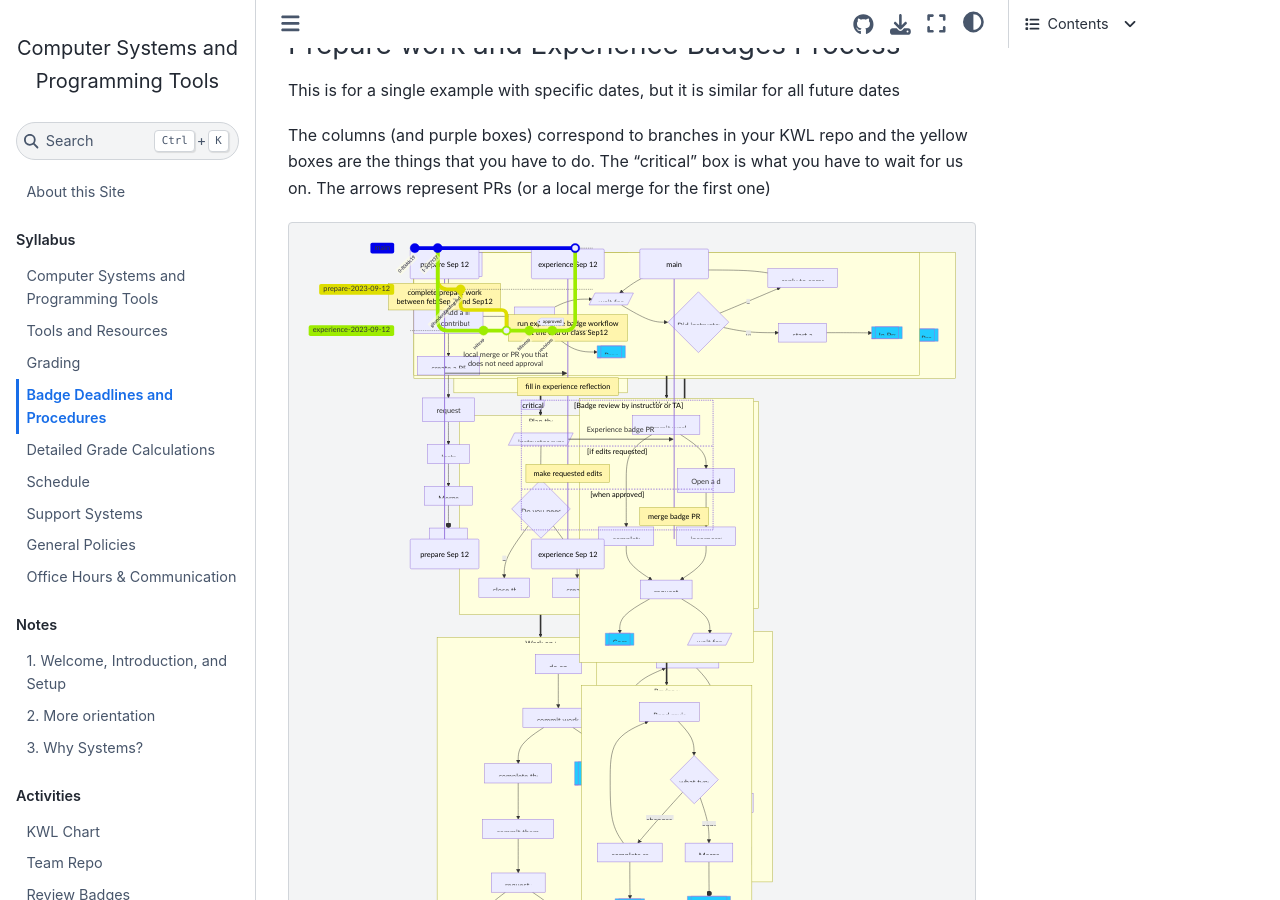
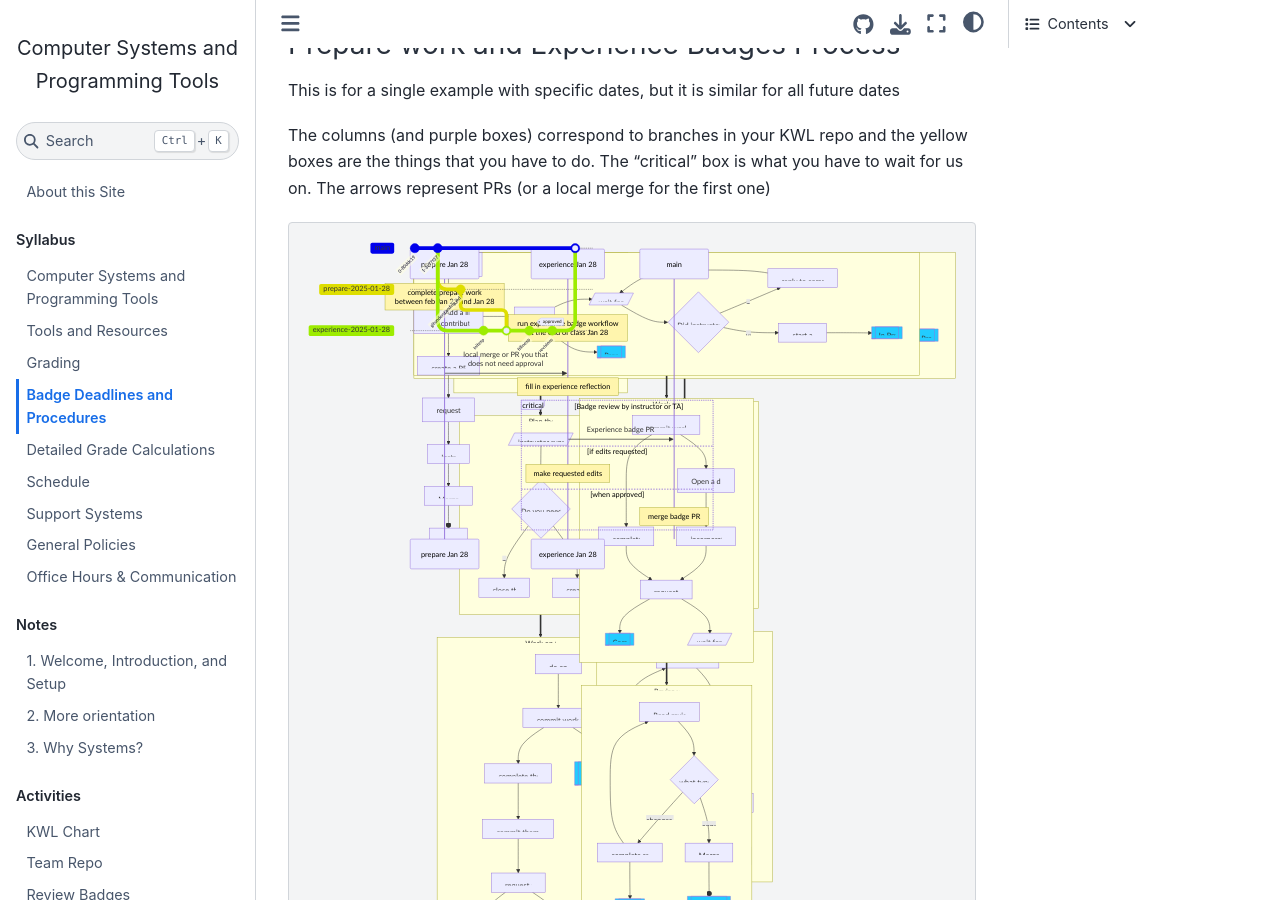
Before and after one commit to compsys-progtools/spring2025, a Jupyter Book: the page built from syllabus/badges.md, in a window 1280 px wide and 900 px high, scrolled down 3233 px. Built offline with Jupyter Book 1.0.4 settings and Sphinx 7.4.7 and the Sphinx Book theme 1.1.4, drawn with Linux system fonts in a browser that asks for light colours; pages that are not in the unit, such as notebooks, are missing from menus.

Commit message:
Fixed badge dates in example

````diff
--- a/syllabus/badges.md
+++ b/syllabus/badges.md
@@ -226,11 +226,11 @@
 
 ```{mermaid}
 sequenceDiagram
-    participant P as prepare Sep 12
-    participant E as experience Sep 12
+    participant P as prepare Jan 28
+    participant E as experience Jan 28
     participant M as main
-    note over P: complete prepare work<br/> between feb Sep 7 and Sep12
-    note over E: run experience badge workflow <br/> at the end of class Sep12
+    note over P: complete prepare work<br/> between feb Jan 23 and Jan 28
+    note over E: run experience badge workflow <br/> at the end of class Jan 28
     P ->> E: local merge or PR you that <br/> does not need approval
     note over E: fill in experience reflection
     critical Badge review by instructor or TA
@@ -250,18 +250,18 @@
    commit
    commit
    checkout main
-   branch prepare-2023-09-12
-   checkout prepare-2023-09-12
+   branch prepare-2025-01-28
+   checkout prepare-2025-01-28
    commit id: "gitunderstanding.md"
    checkout main
-   branch experience-2023-09-12
-   checkout experience-2023-09-12
+   branch experience-2025-01-28
+   checkout experience-2025-01-28
    commit id: "initexp"
-   merge prepare-2023-09-12
+   merge prepare-2025-01-28
    commit id: "fillinexp"
    commit id: "revisions" tag:"approved"
    checkout main
-   merge experience-2023-09-12
+   merge experience-2025-01-28
 ```
 
 You can merge the prepare into the experience with a PR or on the command line, your choice.
````
